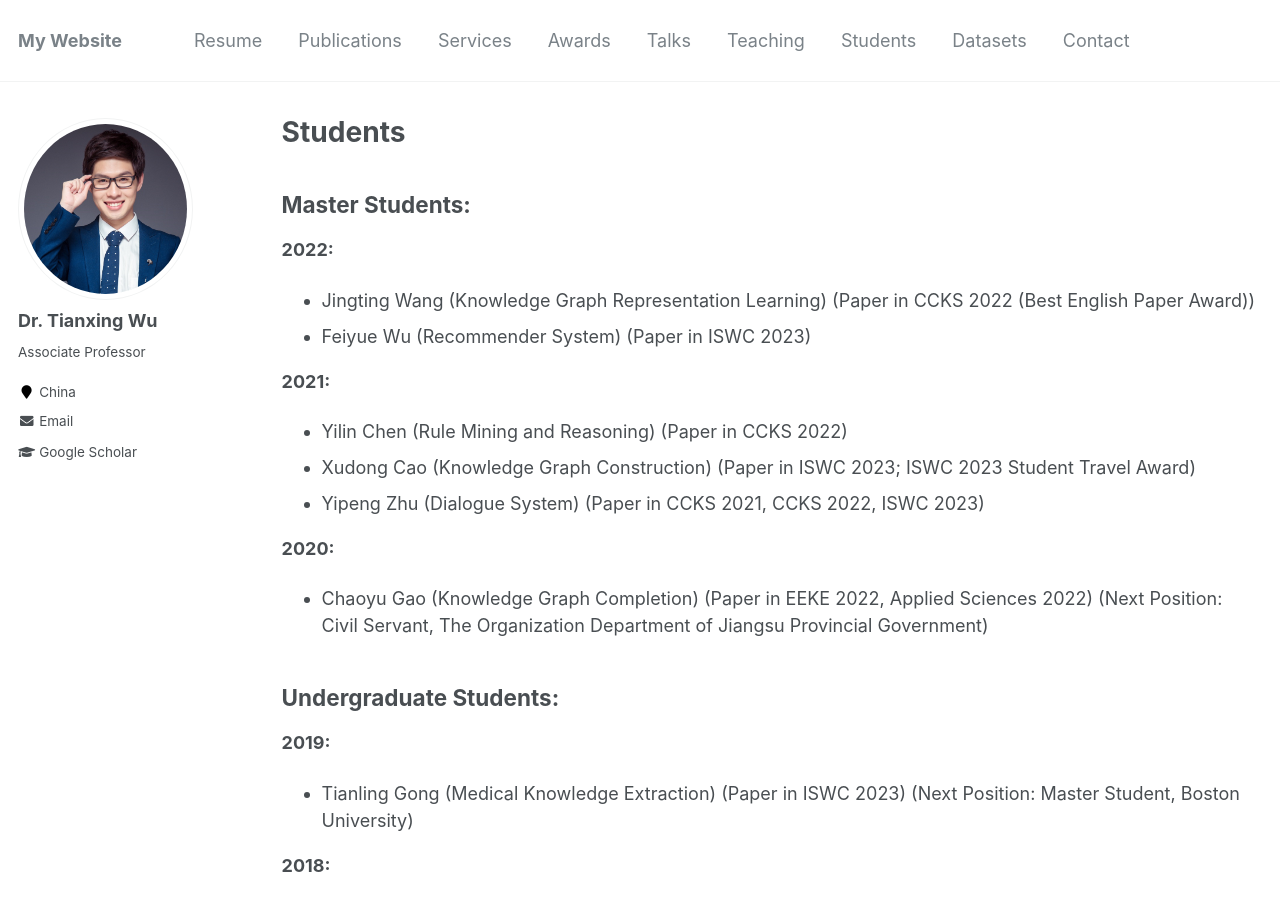
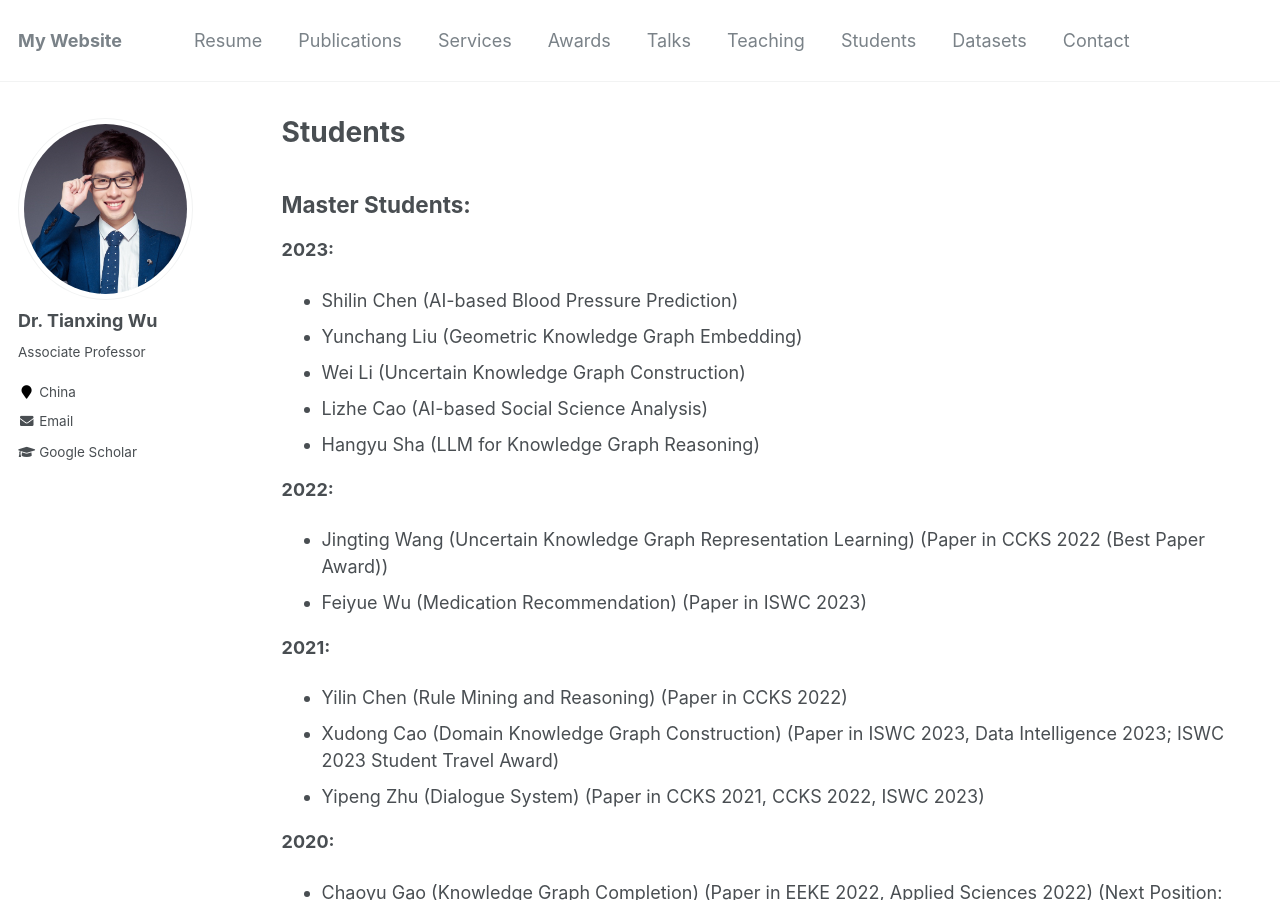
Before and after one commit to tianxing-wu/tianxing-wu.github.io, a Jekyll site: the page built from _pages/students.md, in a window 1280 px wide and 900 px high. Built offline with Jekyll 4.4.1, drawn with Linux system fonts in a browser that asks for light colours.

Commit message:
info update

```diff
--- a/_pages/students.md
+++ b/_pages/students.md
@@ -6,13 +6,20 @@ author_profile: true
 ---
 
 ## Master Students:
+**2023:**
+* Shilin Chen (AI-based Blood Pressure Prediction)
+* Yunchang Liu (Geometric Knowledge Graph Embedding)
+* Wei Li (Uncertain Knowledge Graph Construction)
+* Lizhe Cao (AI-based Social Science Analysis)
+* Hangyu Sha (LLM for Knowledge Graph Reasoning)
+
 **2022:**
-* Jingting Wang (Knowledge Graph Representation Learning) (Paper in CCKS 2022 (Best English Paper Award))
-* Feiyue Wu (Recommender System) (Paper in ISWC 2023)
+* Jingting Wang (Uncertain Knowledge Graph Representation Learning) (Paper in CCKS 2022 (Best Paper Award))
+* Feiyue Wu (Medication Recommendation) (Paper in ISWC 2023)
 
 **2021:**
 * Yilin Chen (Rule Mining and Reasoning) (Paper in CCKS 2022)
-* Xudong Cao (Knowledge Graph Construction) (Paper in ISWC 2023; ISWC 2023 Student Travel Award)
+* Xudong Cao (Domain Knowledge Graph Construction) (Paper in ISWC 2023, Data Intelligence 2023; ISWC 2023 Student Travel Award)
 * Yipeng Zhu (Dialogue System) (Paper in CCKS 2021, CCKS 2022, ISWC 2023)
 
 **2020:**
```
Also changed, not shown: _pages/awards.md (+1 -1 lines), 1 other file.
